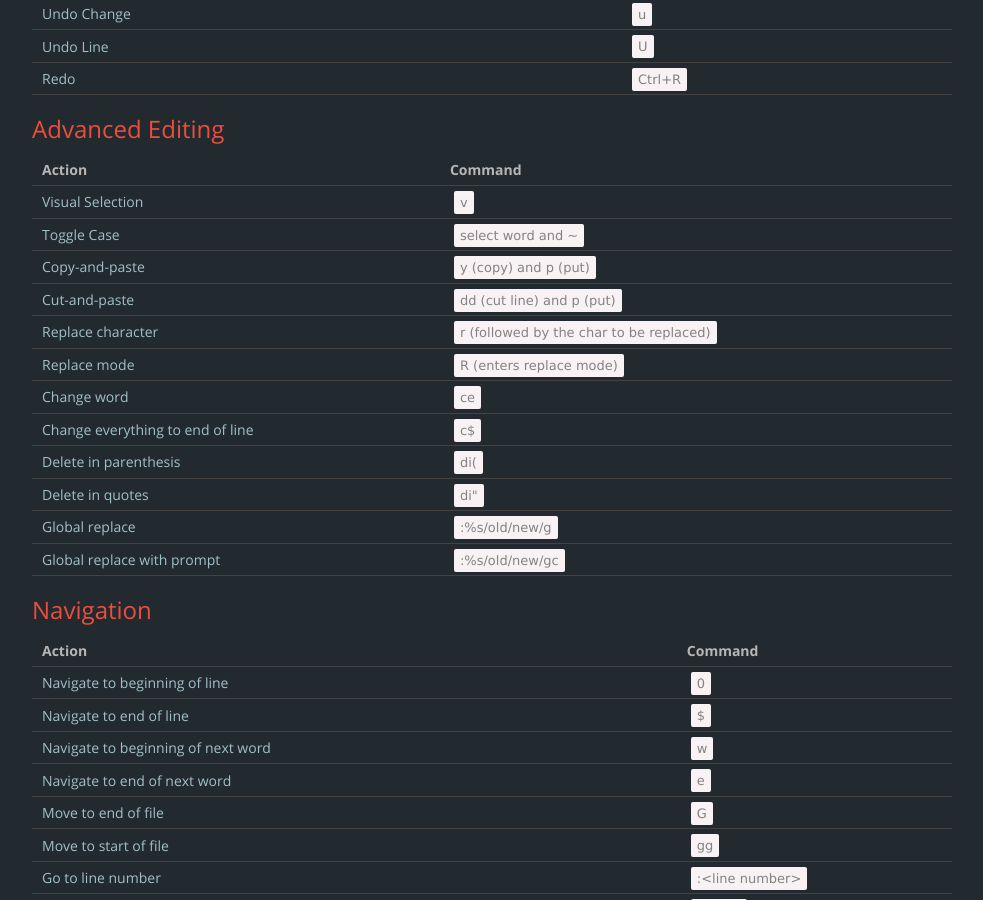
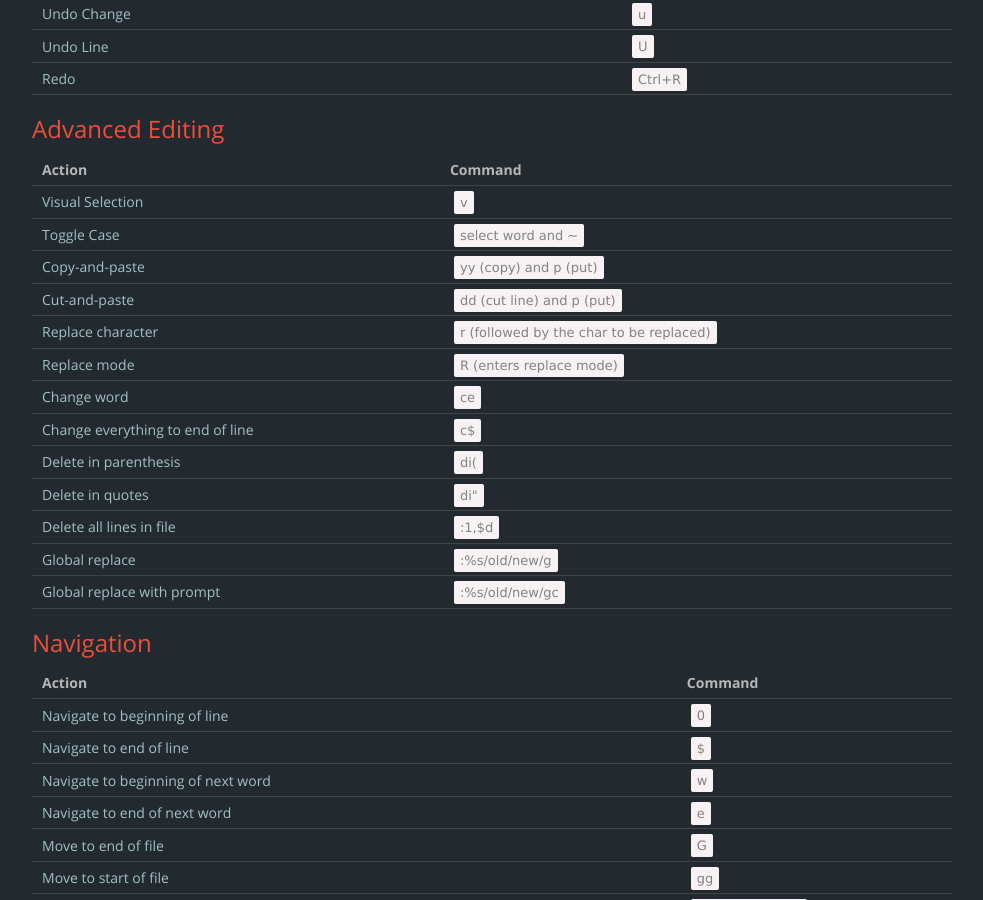
Before and after one commit to rajivrnair/rajivrnair.github.io, a Jekyll site: the page built from _posts/2016-01-02-vim.md, in a window 1280 px wide and 900 px high, scrolled down 756 px. Shown: the whole window, without its empty margins (148-1131 px from the left). Built offline with Jekyll 4.4.1, drawn with Linux system fonts in a browser that asks for light colours; nearby versions of some CDN libraries; comment, search, counter and statistics services are not loaded.

Commit message:
VIM | Add delete all lines in file

```diff
--- a/_posts/2016-01-02-vim.md
+++ b/_posts/2016-01-02-vim.md
@@ -27,7 +27,7 @@ TL;DR Run _vimtutor_ and be enlightened!
 | ------- | -------- |
 | Visual Selection | `v` |
 | Toggle Case | `select word and ~` |
-| Copy-and-paste | `y (copy) and p (put)` |
+| Copy-and-paste | `yy (copy) and p (put)` |
 | Cut-and-paste | `dd (cut line) and p (put)` |
 | Replace character | `r (followed by the char to be replaced)` |
 | Replace mode | `R (enters replace mode)` |
@@ -35,6 +35,7 @@ TL;DR Run _vimtutor_ and be enlightened!
 | Change everything to end of line | `c$` |
 | Delete in parenthesis | `di(` |
 | Delete in quotes | `di"` |
+| Delete all lines in file | `:1,$d` |
 | Global replace | `:%s/old/new/g` |
 | Global replace with prompt | `:%s/old/new/gc` |
 
```
